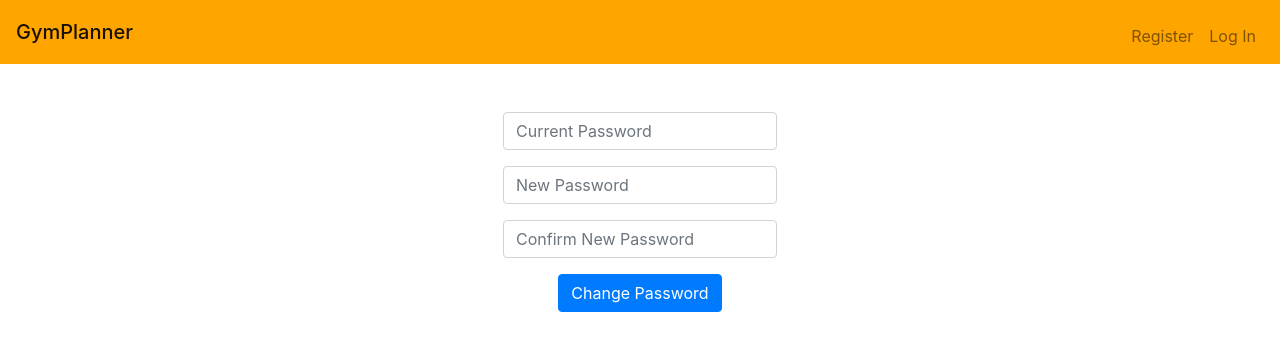
After one commit to teetajp/gym-planner, a Flask app: template app/templates/password.html in a window 1280 px wide. The commit adds this page. Shown: the top 351 px of the page. Run offline with Flask 2, Linux system fonts and the light colour scheme; the template is opened without the code that fills it, so the values that code supplies are empty; some libraries are stand-ins or nearby versions.

Commit message:
Add change password feature

```diff
--- a/app/main.py
+++ b/app/main.py
@@ -164,12 +164,47 @@ def register():
         return render_template("register.html")
 
 
-@app.route("/change_pw", methods=["GET", "POST"])
+@app.route("/password", methods=["GET", "POST"])
 @login_required
-def change_pw():
+def change_password():
     """Allow user to change password"""
 
-    return "TODO"
+    # User reached route via POST (as by submitting a form via POST)
+    if request.method == "POST":
+
+        # Ensure user submitted all fields
+        if not request.form.get("current_pw"):
+            return apology("Missing current password", 400)
+
+        elif not request.form.get("new_pw"):
+            return apology("Missing new password", 400)
+
+        elif not request.form.get("confirm_pw"):
+            return apology("Missing password confirmation", 400)
+
+        # Ensure new password matches the password confirmation
+        elif (request.form.get("new_pw") != request.form.get("confirm_pw")):
+            return apology("New password does not match password confirmation", 400)
+
+        # Query username table for hashed password
+        hash_query = db.execute("SELECT hash FROM users WHERE id = ?", session["user_id"])[0]
+
+        # Ensure submitted current_password hash matches the password in the database
+        if not check_password_hash(hash_query["hash"], request.form.get("current_pw")):
+            return apology("Submitted password is incorrect", 400)
+
+        else:
+            # Update hashed password in the database to the new one
+            db.execute("UPDATE users SET hash = :hash WHERE id = :user_id",
+                        hash=generate_password_hash(request.form.get("new_pw")), user_id=session["user_id"])
+
+        # Redirect user to home page
+        flash("Password changed succesfully!")
+        return redirect("/")
+
+    # User reached route via GET (as by clicking a link or via redirect)
+    else:
+        return render_template("changepw.html")
 
 
 @app.route("/favicon.ico")
--- a/app/templates/layout.html
+++ b/app/templates/layout.html
@@ -56,7 +56,7 @@
                 <div class="dropdown-menu dropdown-menu-right" aria-labelledby="navbarDropdownMenuLink">
                     <a class="dropdown-item" href="/profile">Profile</a>
                     <a class="dropdown-item" href="/invite_coach">Invite Coach</a>
-                    <a class="dropdown-item" href="/change_pw">Change Password</a>
+                    <a class="dropdown-item" href="/password">Change Password</a>
                     <a class="dropdown-item" href="/logout">Log Out</a>
                 </div>
                 </li>
--- /dev/null
+++ b/app/templates/password.html
@@ -0,0 +1,20 @@
+{% extends "layout.html" %}
+
+{% block title %}
+    Change Password
+{% endblock %}
+
+{% block main %}
+    <form action="/password" method="post">
+        <div class="form-group">
+            <input class="form-control" name="current_pw" placeholder="Current Password" type="password">
+        </div>
+        <div class="form-group">
+            <input class="form-control" name="new_pw" placeholder="New Password" type="password">
+        </div>
+        <div class="form-group">
+            <input class="form-control" name="confirm_pw" placeholder="Confirm New Password" type="password">
+        </div>
+        <button class="btn btn-primary" type="submit">Change Password</button>
+    </form>
+{% endblock %}
```
